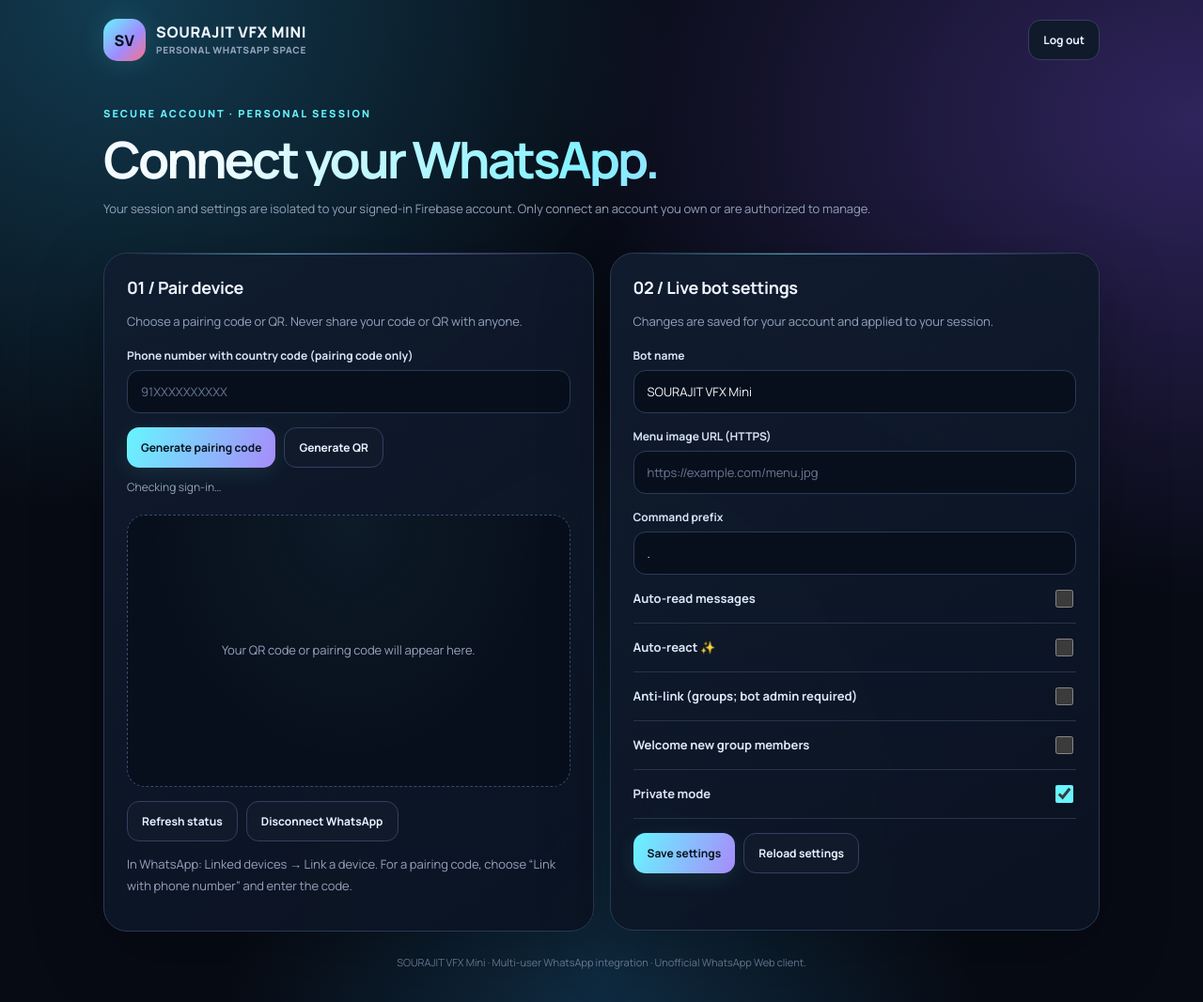
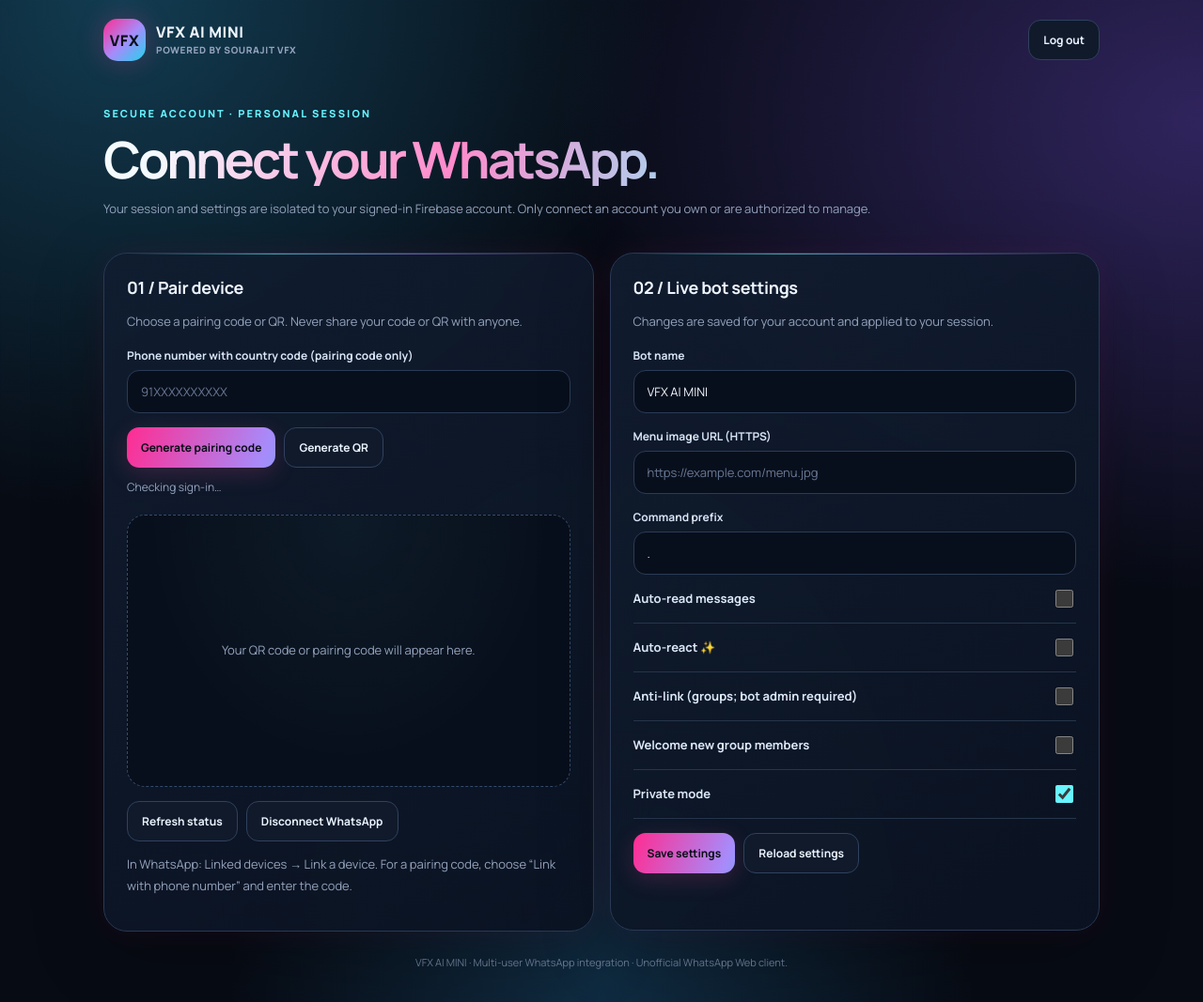
Before and after one commit to Rdx690/SOURAJIT-VFX-Mini, a website: page connect.html in a window 1280 px wide. Shown: the whole page at 94% size. Drawn offline with Linux system fonts and the light colour scheme; no server answers.

Commit message:
Integrate VFX AI MINI neon pairing interface

```diff
--- a/connect.html
+++ b/connect.html
@@ -1,5 +1,5 @@
 <!doctype html>
-<html lang="en"><head><meta charset="utf-8"><meta name="viewport" content="width=device-width,initial-scale=1"><meta name="theme-color" content="#070b14"><title>Connect WhatsApp — SOURАJIT VFX Mini</title>
+<html lang="en"><head><meta charset="utf-8"><meta name="viewport" content="width=device-width,initial-scale=1"><meta name="theme-color" content="#070b14"><title>VFX AI MINI — WhatsApp Pairing</title>
 <link href="https://fonts.googleapis.com/css2?family=Manrope:wght@400;500;600;700;800&display=swap" rel="stylesheet">
 <style>
 :root{color-scheme:dark;--ink:#eef5ff;--muted:#94a3bd;--line:#26354f;--cyan:#67f5ff;--violet:#a78bfa;--pink:#fb7185;--green:#34d399;--bad:#fb7185}
@@ -9,18 +9,18 @@
 .wrap{width:min(1060px,calc(100% - 30px));margin:auto;position:relative}
 .top{display:flex;align-items:center;justify-content:space-between;padding:20px 0;gap:14px}
 .brand{display:flex;align-items:center;gap:11px;font-weight:800;text-decoration:none;color:inherit;letter-spacing:.04em}
-.logo{width:45px;height:45px;border-radius:15px;display:grid;place-items:center;background:linear-gradient(135deg,#67f5ff,#9f8cff 58%,#fb7185);color:#08111d;box-shadow:0 0 28px #67f5ff25;font-weight:900}
+.logo{width:45px;height:45px;border-radius:15px;display:grid;place-items:center;background:linear-gradient(135deg,#ff2c91,#a78bfa 52%,#22d3ee);color:#08111d;box-shadow:0 0 28px #ec489944;font-weight:900}
 .muted{color:var(--muted);font-size:13px;line-height:1.75}
 .btn{border:1px solid #30415f;background:#101a2b;color:#eaf4ff;border-radius:13px;padding:12px 15px;font:700 12px Manrope;cursor:pointer;transition:transform .2s,border-color .2s,box-shadow .2s,background .2s}
 .btn:hover{transform:translateY(-2px);border-color:#67f5ff99;box-shadow:0 8px 24px #0005}
 .btn:active{transform:scale(.98)}
 .btn:disabled{opacity:.55;cursor:wait;transform:none}
-.primary{background:linear-gradient(110deg,#67f5ff,#a78bfa);color:#08111d;border:0;box-shadow:0 6px 22px #67f5ff19}
+.primary{background:linear-gradient(110deg,#ff2c91,#a78bfa 52%,#22d3ee);background-size:180% 100%;color:#080d17;border:0;box-shadow:0 6px 25px #ec489932;transition:background-position .35s,transform .2s,box-shadow .2s}\n.primary:hover{background-position:100% 0;box-shadow:0 8px 30px #22d3ee30}
 .hero{padding:28px 0 22px;animation:rise .65s ease both}
 .eyebrow{font-size:11px;letter-spacing:.19em;font-weight:800;color:var(--cyan)}
-h1{font-size:clamp(32px,6vw,54px);letter-spacing:-.055em;line-height:1.08;margin:12px 0;background:linear-gradient(100deg,#f4fbff 10%,#83f3ff 48%,#c6a9ff 85%);-webkit-background-clip:text;background-clip:text;color:transparent}
+h1{font-size:clamp(32px,6vw,54px);letter-spacing:-.055em;line-height:1.08;margin:12px 0;background:linear-gradient(100deg,#f4fbff 5%,#ff8acb 35%,#83f3ff 68%,#c6a9ff 90%);-webkit-background-clip:text;background-clip:text;color:transparent}
 .grid{display:grid;grid-template-columns:1fr 1fr;gap:17px;align-items:start}
-.card{position:relative;overflow:hidden;background:linear-gradient(145deg,#111d30ed,#0b1322f2);backdrop-filter:blur(22px);border:1px solid #293955;border-radius:25px;padding:24px;box-shadow:0 22px 75px #0004;min-width:0;animation:rise .7s ease both}
+.card{position:relative;isolation:isolate;overflow:hidden;background:linear-gradient(145deg,#111d30ed,#0b1322f2);backdrop-filter:blur(22px);border:1px solid #293955;border-radius:25px;padding:24px;box-shadow:0 22px 75px #0004,0 0 34px #ec489915;min-width:0;animation:rise .7s ease both}\n.card:after{content:"";position:absolute;inset:0;pointer-events:none;border-radius:25px;padding:1px;background:linear-gradient(135deg,#ff2c91aa,#8b5cf688,#22d3ee88,transparent 70%);mask:linear-gradient(#fff 0 0) content-box,linear-gradient(#fff 0 0);mask-composite:exclude;opacity:.95}
 .card:nth-child(2){animation-delay:.12s}
 .card:before{content:"";position:absolute;left:24px;right:24px;top:0;height:1px;background:linear-gradient(90deg,transparent,#67f5ff99,#a78bfa88,transparent)}
 .card h2{font-size:18px;margin:0 0 8px;letter-spacing:-.02em}
@@ -43,10 +43,10 @@
 @keyframes pop{from{opacity:0;transform:scale(.97)}to{opacity:1;transform:scale(1)}}
 @media(max-width:720px){.grid{grid-template-columns:1fr}.card{padding:19px}.hero{padding-top:18px}.top{padding:15px 0}.row .btn{flex:1}.qrbox{min-height:250px}}
 @media(prefers-reduced-motion:reduce){*,*:before,*:after{animation:none!important;transition:none!important}}
-</style></head><body><header class="wrap top"><a class="brand" href="index.html"><span class="logo">SV</span><span>SOURAJIT VFX MINI<div class="muted" style="font-size:10px">PERSONAL WHATSAPP SPACE</div></span></a><button class="btn" id="logout">Log out</button></header>
+</style></head><body><header class="wrap top"><a class="brand" href="index.html"><span class="logo">VFX</span><span>VFX AI MINI<div class="muted" style="font-size:10px">POWERED BY SOURAJIT VFX</div></span></a><button class="btn" id="logout">Log out</button></header>
 <main class="wrap"><section class="hero"><div class="eyebrow">SECURE ACCOUNT · PERSONAL SESSION</div><h1>Connect your WhatsApp.</h1><p class="muted">Your session and settings are isolated to your signed-in Firebase account. Only connect an account you own or are authorized to manage.</p></section>
 <div class="grid"><section class="card"><h2>01 / Pair device</h2><p class="muted">Choose a pairing code or QR. Never share your code or QR with anyone.</p><label class="label" for="phone">Phone number with country code (pairing code only)</label><input id="phone" inputmode="numeric" autocomplete="tel" placeholder="91XXXXXXXXXX"><div class="row"><button class="btn primary" id="pair">Generate pairing code</button><button class="btn" id="qr">Generate QR</button></div><div class="status" id="connectStatus" role="status" aria-live="polite">Checking sign-in…</div><div class="qrbox"><div id="qrPlaceholder" class="muted">Your QR code or pairing code will appear here.</div><img id="qrImage" class="hidden" alt="WhatsApp linking QR code"><div id="pairCode" class="code hidden"></div></div><div class="row"><button class="btn" id="refresh">Refresh status</button><button class="btn" id="disconnect">Disconnect WhatsApp</button></div><p class="muted">In WhatsApp: Linked devices → Link a device. For a pairing code, choose “Link with phone number” and enter the code.</p></section>
-<section class="card"><h2>02 / Live bot settings</h2><p class="muted">Changes are saved for your account and applied to your session.</p><label class="label" for="botName">Bot name</label><input id="botName" maxlength="60" value="SOURAJIT VFX Mini"><label class="label" for="botPictureUrl">Menu image URL (HTTPS)</label><input id="botPictureUrl" type="url" placeholder="https://example.com/menu.jpg"><label class="label" for="prefix">Command prefix</label><input id="prefix" maxlength="3" value="."><div class="toggle"><span>Auto-read messages</span><input type="checkbox" id="autoRead"></div><div class="toggle"><span>Auto-react ✨</span><input type="checkbox" id="autoReact"></div><div class="toggle"><span>Anti-link (groups; bot admin required)</span><input type="checkbox" id="antiLink"></div><div class="toggle"><span>Welcome new group members</span><input type="checkbox" id="welcome"></div><div class="toggle"><span>Private mode</span><input type="checkbox" id="privateMode" checked></div><div class="row"><button class="btn primary" id="save">Save settings</button><button class="btn" id="load">Reload settings</button></div><div class="status" id="settingsStatus" role="status" aria-live="polite"></div></section></div><div class="foot">SOURAJIT VFX Mini · Multi-user WhatsApp integration · Unofficial WhatsApp Web client.</div></main>
+<section class="card"><h2>02 / Live bot settings</h2><p class="muted">Changes are saved for your account and applied to your session.</p><label class="label" for="botName">Bot name</label><input id="botName" maxlength="60" value="VFX AI MINI"><label class="label" for="botPictureUrl">Menu image URL (HTTPS)</label><input id="botPictureUrl" type="url" placeholder="https://example.com/menu.jpg"><label class="label" for="prefix">Command prefix</label><input id="prefix" maxlength="3" value="."><div class="toggle"><span>Auto-read messages</span><input type="checkbox" id="autoRead"></div><div class="toggle"><span>Auto-react ✨</span><input type="checkbox" id="autoReact"></div><div class="toggle"><span>Anti-link (groups; bot admin required)</span><input type="checkbox" id="antiLink"></div><div class="toggle"><span>Welcome new group members</span><input type="checkbox" id="welcome"></div><div class="toggle"><span>Private mode</span><input type="checkbox" id="privateMode" checked></div><div class="row"><button class="btn primary" id="save">Save settings</button><button class="btn" id="load">Reload settings</button></div><div class="status" id="settingsStatus" role="status" aria-live="polite"></div></section></div><div class="foot">VFX AI MINI · Multi-user WhatsApp integration · Unofficial WhatsApp Web client.</div></main>
 <script type="module">
 import {auth} from './firebase.js';
 import {onAuthStateChanged,signOut} from 'https://www.gstatic.com/firebasejs/11.10.0/firebase-auth.js';
@@ -73,7 +73,7 @@
 }
 const settingKeys=['autoRead','autoReact','antiLink','welcome','privateMode'];
 function readSettings(){return {botName:$('botName').value.trim(),botPictureUrl:$('botPictureUrl').value.trim(),prefix:$('prefix').value.trim(),...Object.fromEntries(settingKeys.map(k=>[k,$(k).checked]))}}
-function fillSettings(s){$('botName').value=s.botName||'SOURAJIT VFX Mini';$('botPictureUrl').value=s.botPictureUrl||'';$('prefix').value=s.prefix||'.';for(const k of settingKeys)$(k).checked=Boolean(s[k])}
+function fillSettings(s){$('botName').value=s.botName||'VFX AI MINI';$('botPictureUrl').value=s.botPictureUrl||'';$('prefix').value=s.prefix||'.';for(const k of settingKeys)$(k).checked=Boolean(s[k])}
 async function loadSettings(){try{const d=await api('/api/settings');fillSettings(d.settings);message('settingsStatus','Settings loaded.','good')}catch(e){message('settingsStatus',e.message,'bad')}}
 async function refreshStatus(){try{renderStatus(await api('/api/status'))}catch(e){message('connectStatus',e.message,'bad')}}
 onAuthStateChanged(auth,async u=>{if(!u){location.replace('auth.html');return}user=u;message('connectStatus','Signed in. Loading your private session…');await Promise.all([refreshStatus(),loadSettings()])});
```
